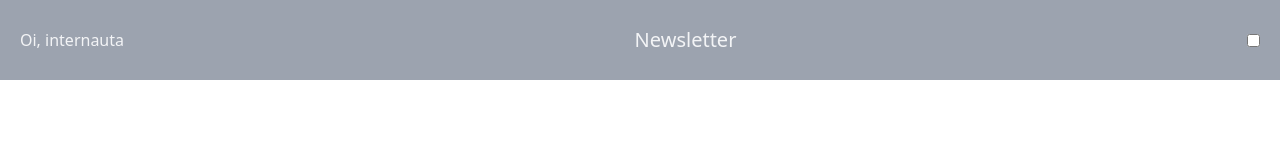
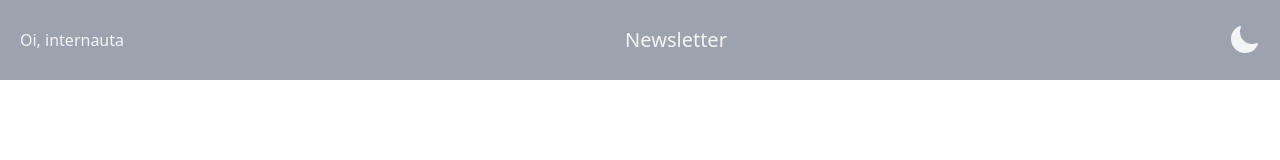
Before and after one commit to marcelluscaio/AluraReactTailwind, a React (Vite) app: page / in a window 1280 px wide. Shown: the top 160 px of the page. Built offline with nearby package versions, Linux system fonts and the light colour scheme.

Commit message:
Ligh and dark mode

```diff
--- a/index.html
+++ b/index.html
@@ -1,12 +1,12 @@
 <!DOCTYPE html>
-<html lang="en">
+<html lang="en" >
   <head>
     <meta charset="UTF-8" />
     <link rel="icon" type="image/svg+xml" href="/vite.svg" />
     <meta name="viewport" content="width=device-width, initial-scale=1.0" />
     <title>React Tailwind</title>
   </head>
-  <body>
+  <body class="dark:bg-slate-900">
     <div id="root"></div>
     <script type="module" src="/src/main.jsx"></script>
   </body>
--- a/package.json
+++ b/package.json
@@ -9,6 +9,7 @@
     "preview": "vite preview"
   },
   "dependencies": {
+    "@heroicons/react": "^2.0.13",
     "react": "^18.2.0",
     "react-dom": "^18.2.0"
   },
--- a/src/components/Header/Header.jsx
+++ b/src/components/Header/Header.jsx
@@ -1,9 +1,25 @@
+import { MoonIcon, SunIcon } from '@heroicons/react/24/solid';
+import { useEffect } from 'react';
+
+
 const Header = () => {
+   const toggleTheme = () => {
+      document.documentElement.classList.toggle("dark");
+   }
+
+   useEffect(() =>
+      {if(window.matchMedia('(prefers-color-scheme: dark)').matches){
+         document.documentElement.classList.add("dark")
+      }
+   }, []);
+
    return(
       <div className="flex h-20 bg-gray-400 justify-between items-center px-5">
          <span className="text-gray-100">Oi, internauta</span>
          <h1 className="text-gray-100 text-xl">Newsletter</h1>
-         <input className="hidden sm:block" type="checkbox"/>
+         {/* <input className="hidden sm:block" type="checkbox"/> */}
+         <MoonIcon className="h-8 text-gray-100 block cursor-pointer dark:hidden" onClick={toggleTheme}/>
+         <SunIcon className="h-8 text-gray-100 hidden cursor-pointer dark:block" onClick={toggleTheme} />
       </div>
    )
 }
--- a/tailwind.config.cjs
+++ b/tailwind.config.cjs
@@ -1,5 +1,6 @@
 /** @type {import('tailwindcss').Config} */
 module.exports = {
+    darkMode: 'class',
     content: [
     "./index.html",
     "./src/**/*.{js,jsx}",
```
Also changed, not shown: 1 other file (tests, documents, lock files or other folders).
